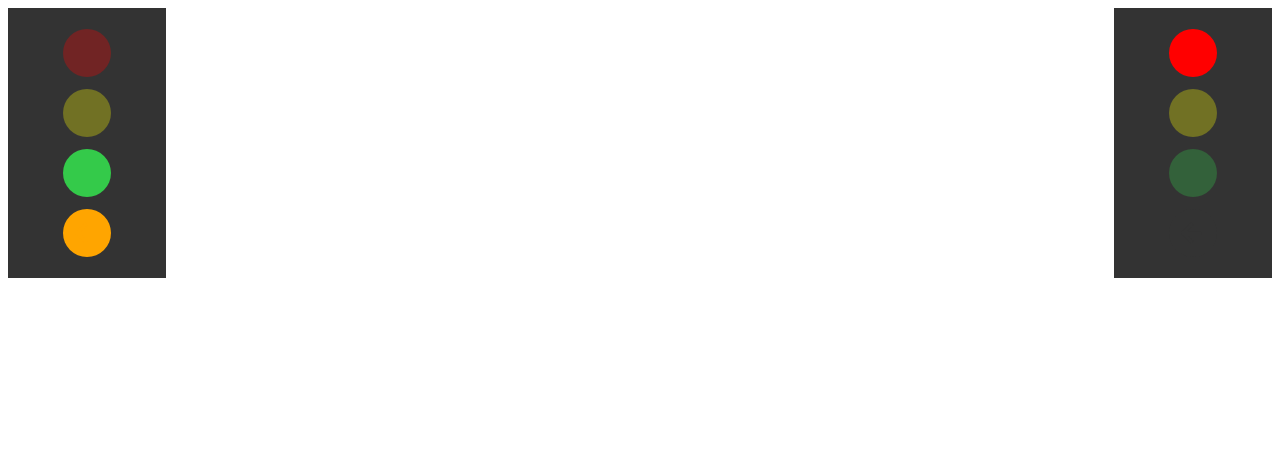
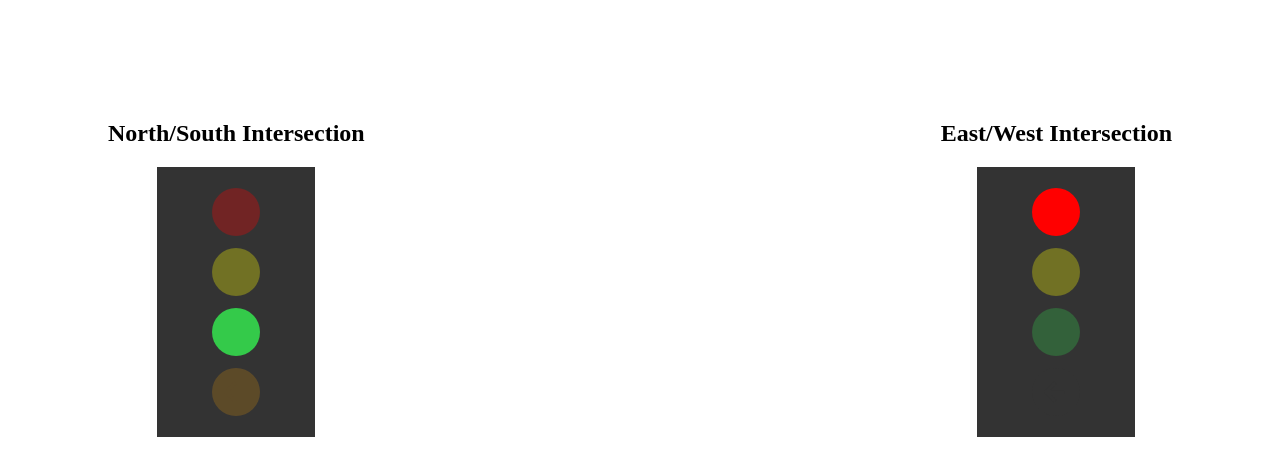
Before and after one commit to laurenmbeatty/Transportation, a React (Vite) app: page / in a window 1280 px wide. Shown: the top 476 px of the page. Built offline with nearby package versions, Linux system fonts and the light colour scheme.

Commit message:
add some more styles

```diff
--- a/src/App.js
+++ b/src/App.js
@@ -92,7 +92,6 @@ class App extends React.Component {
             });
             break;
           default:
-          // code block
         }
       }
     );
@@ -113,12 +112,18 @@ class App extends React.Component {
     } = this.state;
     return (
       <Styled.Container>
+        <Styled.Section>
+          <h1>North/South Intersection</h1>
           <TrafficLight color={lightState} leftColor={leftState} id="central" />
+        </Styled.Section>
+        <Styled.Section>
+          <h1>East/West Intersection</h1>
           <TrafficLight
             color={otherLightState}
             leftColor={otherLeftState}
             id="spring"
           />
+        </Styled.Section>
       </Styled.Container>
     );
   }
--- a/src/components/TrafficLight/styles.js
+++ b/src/components/TrafficLight/styles.js
@@ -49,7 +49,7 @@ export const LeftLight = styled(Light)`
     font-size: 1.5rem;
     color: ${props =>
       props.inputColor === "go" || props.inputColor === "caution"
-        ? "green"
+        ? "#34CA4A"
         : "#333"};
   }
 `;
--- a/src/styles.js
+++ b/src/styles.js
@@ -3,4 +3,10 @@ import styled from "styled-components";
 export const Container = styled.div`
   display: flex;
   justify-content: space-between;
+  margin: 100px;
 `;
+export const Section = styled.section`
+  display: flex;
+  flex-direction: column;
+  align-items: center;
+`;
```
Also changed, not shown: 3 other files (tests, documents, lock files or other folders). Lines whose indentation alone changed are shown as unchanged.
